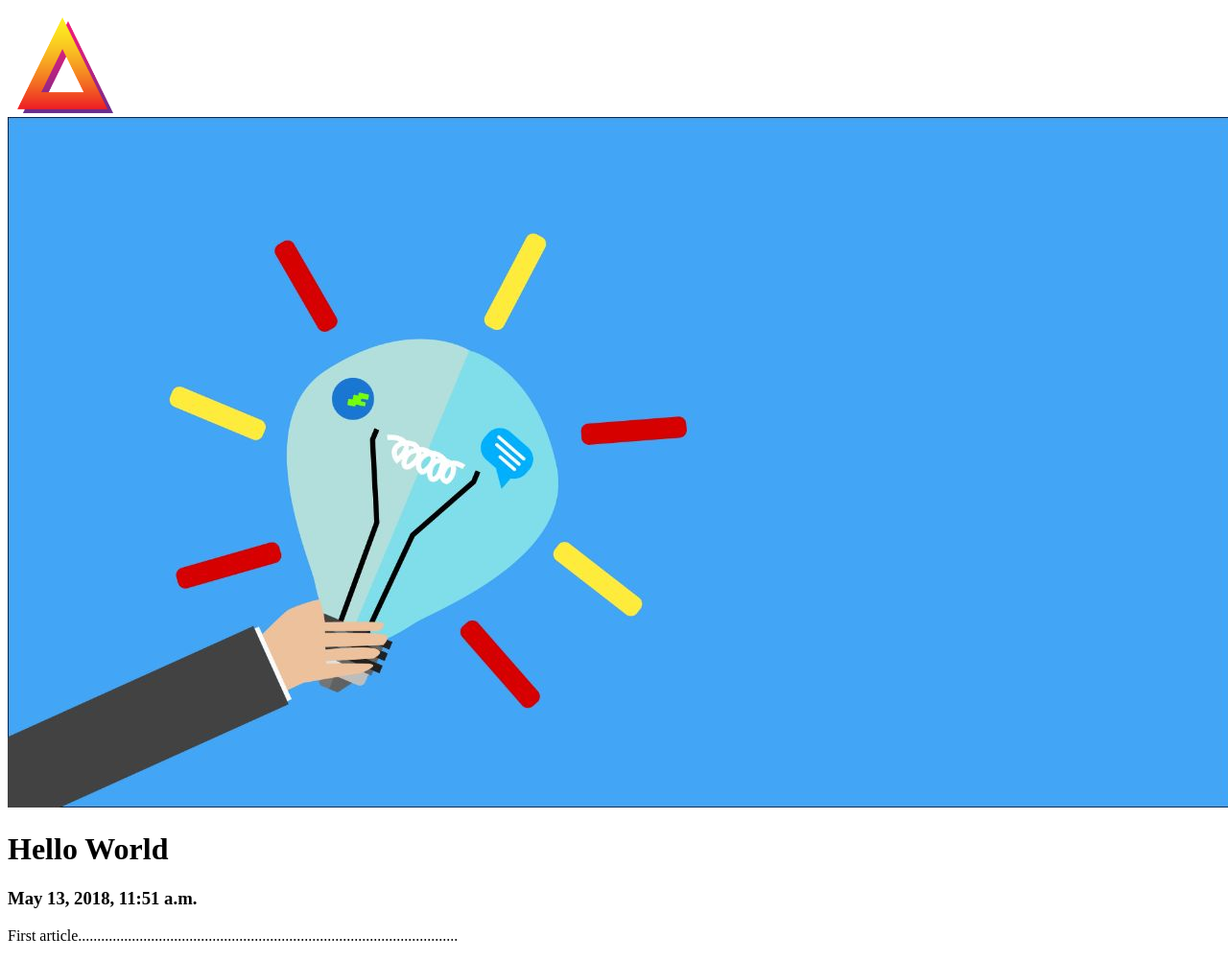
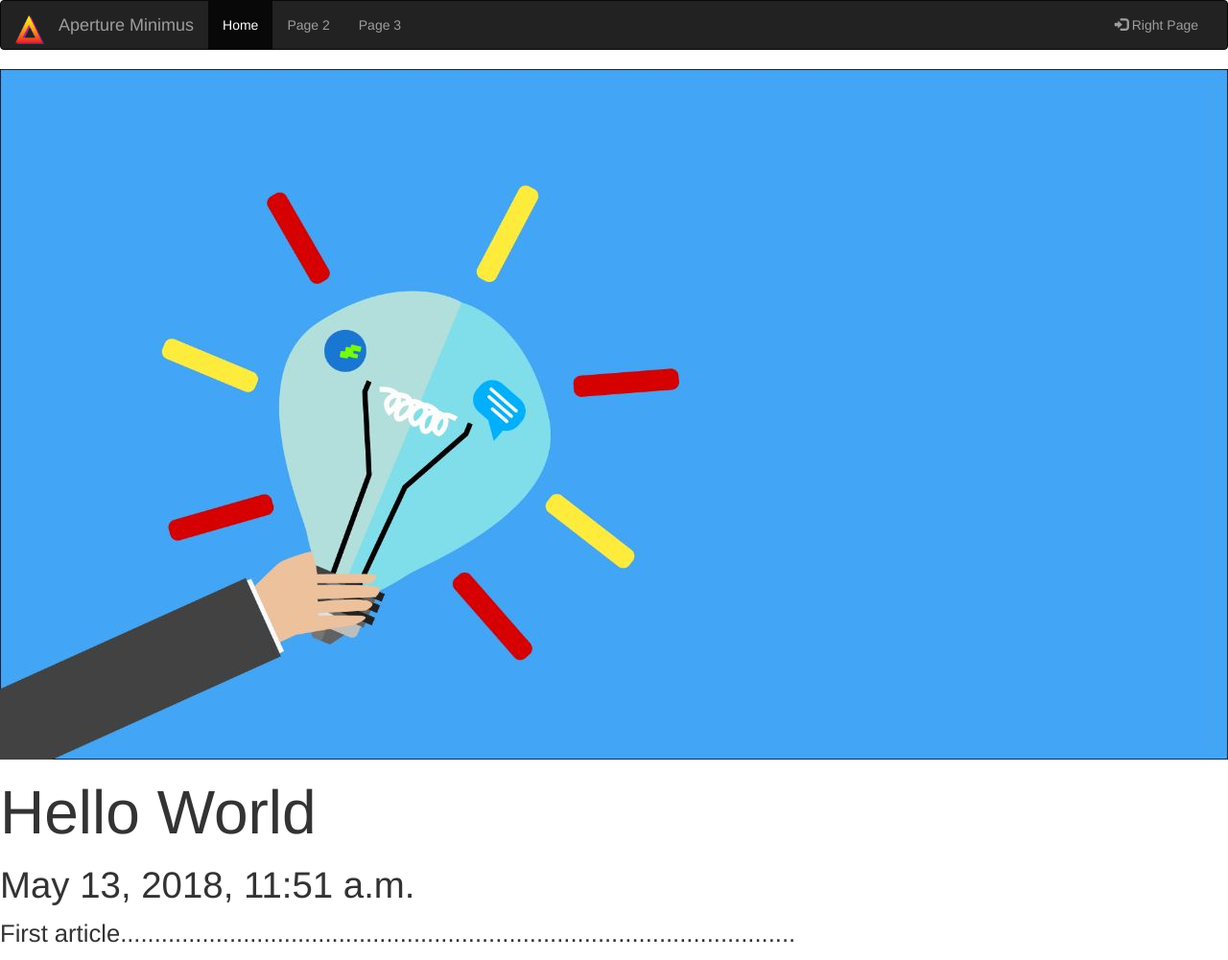
Before and after one commit to tayadehritik/aperturebase, a Django app: a page that uses templates/base.html in a window 1280 px wide. Shown: the whole page at 96% size. Run offline with Django 3.2, Linux system fonts and the light colour scheme; data comes from the database, SQL or seed files in the repository; both versions use the stored data as it was after the commit; some libraries are stand-ins or nearby versions.

Commit message:
changes made

```diff
--- a/articles/templates/articles/article_detail.html
+++ b/articles/templates/articles/article_detail.html
@@ -2,9 +2,9 @@
 
 {% block content %}
     <div class="art1">
-        <img src="{{art1.thumb.url}}"/>
-        <h1>{{art1.title}}</h1>
-        <h3>{{art1.date}}</h3>
-        <p>{{art1.body}}</p>
+        <img src="{{art1.thumb.url}}" class='img-responsive'/>
+        <h1  style="font-size:5vw;">{{art1.title}}</h1>
+        <h3 style="font-size: 3vw;">{{art1.date}}</h3>
+        <p style="font-size: 2vw;">{{art1.body}}</p>
     </div>
 {% endblock %}
--- a/templates/base.html
+++ b/templates/base.html
@@ -6,13 +6,46 @@
     <meta http-equiv="X-UA-Compatible" content="IE=edge">
     <title>Page Title</title>
     <meta name="viewport" content="width=device-width, initial-scale=1">
+    <!-- Latest compiled and minified CSS -->
+    <link rel="stylesheet" href="https://maxcdn.bootstrapcdn.com/bootstrap/3.3.7/css/bootstrap.min.css">
+
+    <!-- jQuery library -->
+    <script src="https://ajax.googleapis.com/ajax/libs/jquery/3.3.1/jquery.min.js"></script>
+
+    <!-- Latest compiled JavaScript -->
+    <script src="https://maxcdn.bootstrapcdn.com/bootstrap/3.3.7/js/bootstrap.min.js"></script>
     <link rel="stylesheet" type="text/css" media="screen" href="{% static 'base.css' %}" />
 
 </head>
 <body>
+        <nav class="navbar navbar-inverse" >
+                <div class="container-fluid">
+                  <div class="navbar-header">
+                    <button type="button" class="navbar-toggle" data-toggle="collapse" data-target="#myNavbar">
+                      <span class="icon-bar"></span>
+                      <span class="icon-bar"></span>
+                      <span class="icon-bar"></span>
+                    </button>
+                    <a class="navbar-brand" href="#"><img src="{% static 'Gt.png' %}"  class="navbar-left"  style="margin-top: -8;" width=30 height=30/></a>
+                    <a class="navbar-brand">Aperture Minimus</a>
+                  </div>
+                  <div class="collapse navbar-collapse" id="myNavbar">
+                    <ul class="nav navbar-nav">
+                      <li class="active"><a href="#">Home</a></li>
+
+                      <li><a href="#">Page 2</a></li>
+                      <li><a href="#">Page 3</a></li>
+                    </ul>
+                    <ul class="nav navbar-nav navbar-right">
+
+                      <li><a href="#"><span class="glyphicon glyphicon-log-in"></span> Right Page</a></li>
+                    </ul>
+                  </div>
+                </div>
+              </nav>
     <div class="wrapper">
     <div>
-    <img src="{% static 'Gt.png' %}" class="over"/>
+
     </div>
     {% block content %}
 
--- a/templates/home.html
+++ b/templates/home.html
@@ -1,6 +1,6 @@
 {% extends 'base.html' %}
 
 {% block content %}
-    <h1>Home</h1>
+    <h1 class="text-center">Home</h1>
 
 {% endblock %}
```
Also changed, not shown: articles/templates/articles/article_list.html (+19 -4 lines), db.sqlite3, media/Git.png (added).
